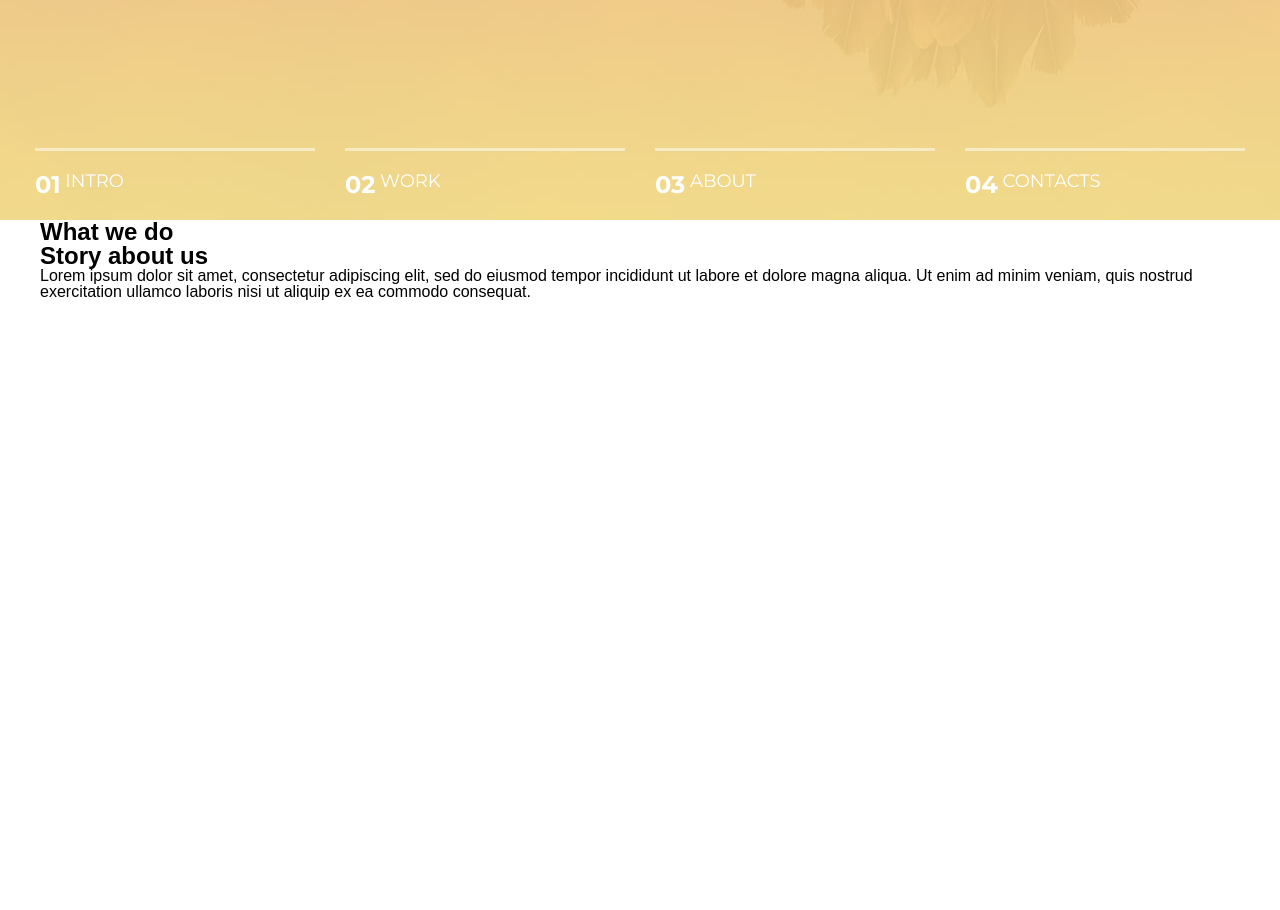
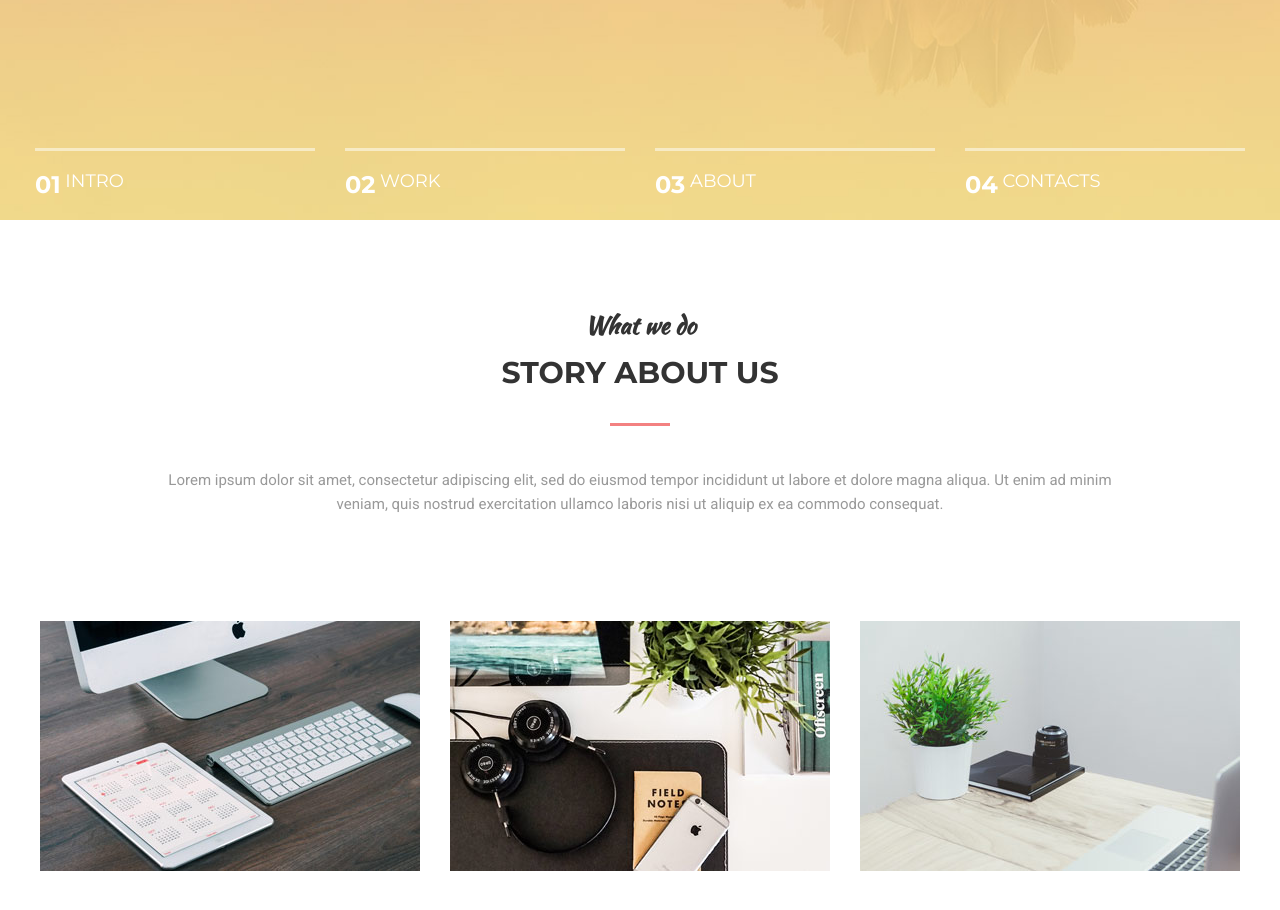
Before and after one commit to pyfkin/Coursework_leve2_Mogo, a plain HTML site: page index.html in a window 1280 px wide. Shown: the part 782-1692 px from the top of the page. Before the commit the page ends 1082 px from the top, so only its background shows below. Drawn offline with Linux system fonts and the light colour scheme.

Commit message:
hover pict

```diff
--- a/css/main.css
+++ b/css/main.css
@@ -7,13 +7,12 @@ header{
 	background-repeat: no-repeat;
 	background-size: cover;
 	background-position: center;
-	/*height: 100vh;*/
 }
 
 .container{
 	max-width: 1200px;
 	margin: auto;
-	padding: 0 10px;
+	padding: 0 15px;
 }
 
 .menu .navbar-head-text{
@@ -60,9 +59,7 @@ header{
 }
 
 .head .header-text1{
-	display: block;
 	content: 'Creative Template';
-	width: 550px;
 	margin: 125px auto 0;
 	font-size: 72px;
 	font-family: 'Kaushan Script', cursive;
@@ -72,8 +69,7 @@ header{
 }
 
 .head .header-text2{
-	display: block;
-	width: 810px;
+	padding: 0 50px;
 	margin: 33px auto 0;
 	font-size: 150px;
 	font-family: 'Montserrat', sans-serif;
@@ -107,11 +103,15 @@ header{
 	text-align: center;
 	border: 3px solid #fff;
 	background-color: transparent;
+
+
+
 }
 
 .head button:hover{
 	cursor: pointer;
 	background-color: #edb75e;
+
 }
 
 .head .navigation-text{
@@ -183,3 +183,70 @@ header{
 	text-transform: uppercase;
 	line-height: 1.2;
 }
+
+.about-us .header-text1{
+	margin-top: 92px;
+	font-size: 24px;
+	font-family: 'Kaushan Script', cursive;
+	color: rgb(51, 51, 51);
+	line-height: 1.2;
+	text-align: center;
+}
+
+.about-us .header-text2{
+	margin-top: 14px;
+	font-size: 30px;
+	font-family: 'Montserrat', sans-serif;
+	color: rgb(51, 51, 51);
+	font-weight: bold;
+	text-transform: uppercase;
+	line-height: 1.2;
+	text-align: center;
+}
+
+.about-us .header-text2:after{
+	content: '';
+	display: block;
+	background: #f38181;
+	width: 60px;
+	height: 3px;
+	margin: 32px auto 0;
+}
+
+.about-us p{
+	margin-top: 42px;
+	padding: 0 105px;
+	font-size: 15px;
+	font-family: 'Roboto', sans-serif;
+	color: rgb(153, 153, 153);
+	line-height: 1.6;
+	text-align: center;
+}
+
+.pict-facts .pict-row{
+	font-size: 0;
+	margin: 105px -15px;
+}
+
+.pict-facts .pf{
+	position: relative;
+	display: inline-block;
+	box-sizing: border-box;
+	margin: 0 15px;
+	width: 380px;
+	height: 250px;
+}
+
+._img{
+	position: absolute;
+	width: 380px;
+	height: 250px;
+	top: 0px;
+}
+.pict-facts .pf:hover ._img{
+	cursor: pointer;
+	background: -moz-linear-gradient(top, rgba(243,129,129,0.9) 0%, rgba(252,227,138,1) 100%);
+	background: -webkit-linear-gradient(top, rgba(243,129,129,0.9) 0%,rgba(252,227,138,1) 100%);
+	background: linear-gradient(to bottom, rgba(243,129,129,0.9) 0%,rgba(252,227,138,1) 100%);
+	filter: progid:DXImageTransform.Microsoft.gradient( startColorstr='#e6f38181', endColorstr='#fce38a',GradientType=0 );
+}
--- a/index.html
+++ b/index.html
@@ -73,7 +73,22 @@
 			</div>
 		</section>
 		<section class="pict-facts">
-			<div class="container"></div>
+			<div class="container">
+				<div class="pict-row">
+					<div class="pf pict-1">
+						<img src="img/pf_1.jpg">
+						<div class="_img"></div>
+					</div>
+					<div class="pf pict-2">
+						<img src="img/pf_2.jpg">
+						<div class="_img"></div>
+					</div>
+					<div class="pf pict-3">
+						<img src="img/pf_3.jpg">
+						<div class="_img"></div>
+					</div>
+				</div>
+			</div>
 		</section>
 		<section class="number-facts">
 			<div class="container">
```
Also changed, not shown: img/pf_1.jpg (added), img/pf_2.jpg (added), img/pf_3.jpg (added).
